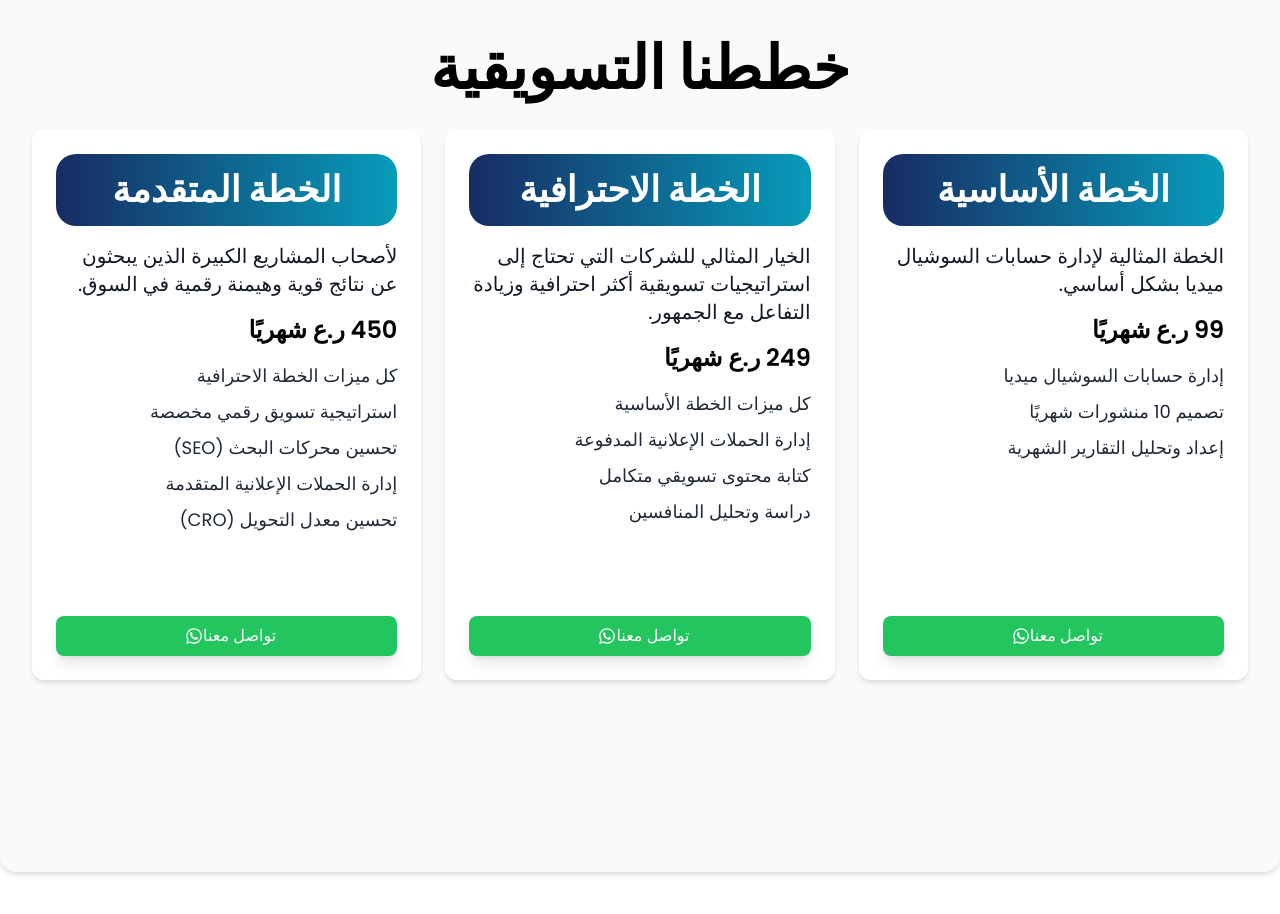
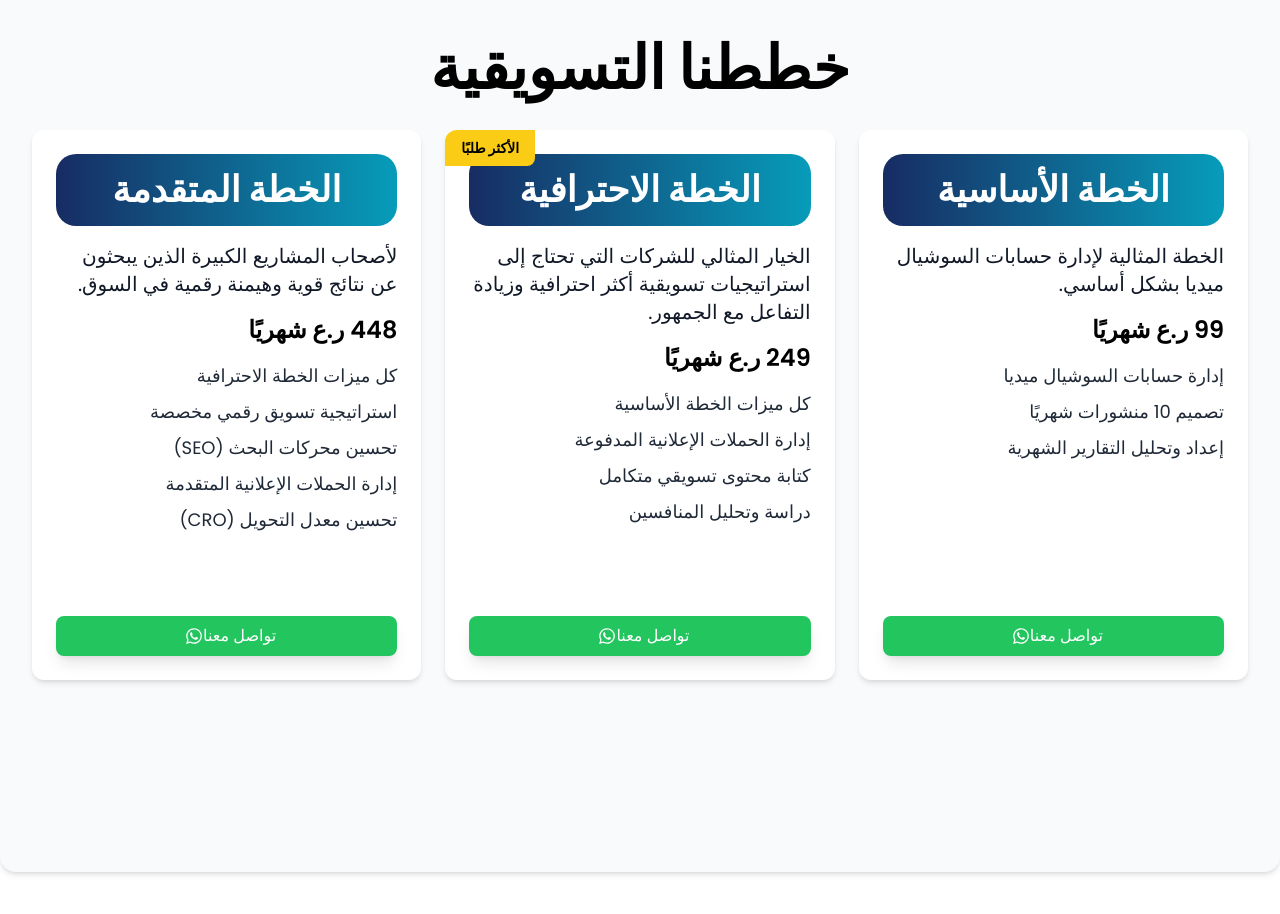
Before and after one commit to bilal-alaabadi/maintenance, a React (Vite) app: page / in a window 1280 px wide. Shown: the part 2160-3074 px from the top of the page. Built offline with nearby package versions, Linux system fonts and the light colour scheme.

Commit message:
Your commit mesge

```diff
--- a/src/pages/home/Plan.jsx
+++ b/src/pages/home/Plan.jsx
@@ -24,10 +24,11 @@ export const Plan = () => {
         "كتابة محتوى تسويقي متكامل",
         "دراسة وتحليل المنافسين"
       ],
+      isMostPopular: true // إضافة خاصية لتحديد أن هذه الخطة هي الأكثر طلبًا
     },
     {
       title: "الخطة المتقدمة",
-      price: "450 ر.ع  شهريًا" ,
+      price: "448 ر.ع  شهريًا" ,
       description: "لأصحاب المشاريع الكبيرة الذين يبحثون عن نتائج قوية وهيمنة رقمية في السوق.",
       features: [
         "كل ميزات الخطة الاحترافية",
@@ -48,8 +49,17 @@ export const Plan = () => {
         {plans.map((plan, index) => (
           <div
             key={index}
-          className="flex-1 bg-white p-6 rounded-xl shadow-md hover:shadow-lg flex flex-col justify-between min-h-[550px] transition-all transform hover:scale-105 overflow-hidden"
+            className="flex-1 bg-white p-6 rounded-xl shadow-md hover:shadow-lg flex flex-col justify-between min-h-[550px] transition-all transform hover:scale-105 overflow-hidden relative"
           >
+            {/* إضافة علامة "الأكثر طلبًا" إذا كانت الخطة هي الاحترافية */}
+            {plan.isMostPopular && (
+              <div
+                className="absolute top-0 left-0 bg-yellow-400 text-black text-sm font-bold px-4 py-2 rounded-br-lg"
+                style={{ zIndex: 1 }}
+              >
+                الأكثر طلبًا
+              </div>
+            )}
             <div>
               <h2
                 className="text-2xl md:text-4xl font-bold mb-4 text-white text-center"
```
Lines whose indentation alone changed are shown as unchanged.
